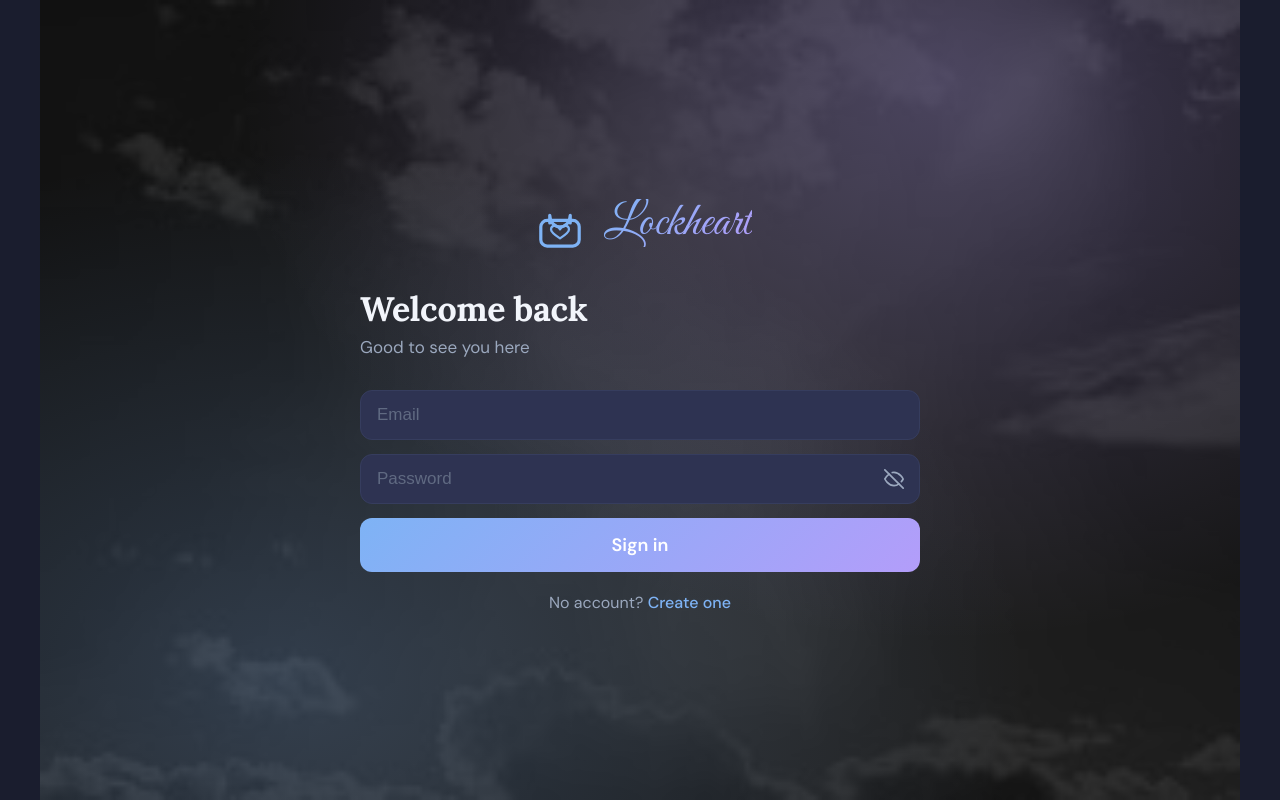
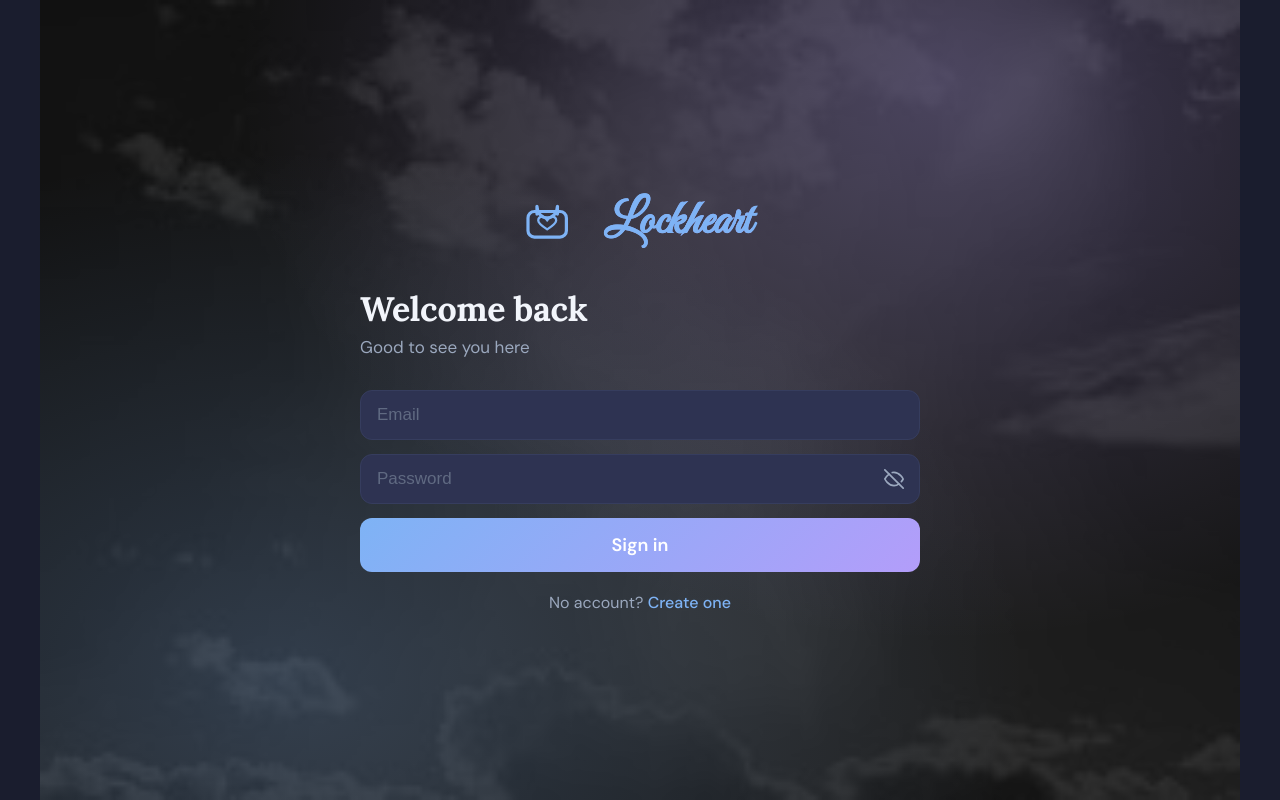
Before and after one commit to mmbower1/dating-app, a React (Vite) app: page /login in a window 1280 px wide. Built offline with nearby package versions, Linux system fonts and the light colour scheme; no server answers.

Commit message:
logo update without claude

```diff
--- a/src/components/Logo.tsx
+++ b/src/components/Logo.tsx
@@ -10,11 +10,11 @@ const Logo = ({ size = 'md', showText = true }: LogoProps) => {
   const px = sizes[size];
 
   return (
-    <div className="logo-lockup" style={{ gap: size === 'lg' ? 12 : 7 }}>
+    <div className="logo-lockup" style={{ gap: size === 'lg' ? 12 : 1 }}>
       <svg
         width={px}
         height={px}
-        viewBox="-5 -5 50 50"
+        viewBox="5 2 50 50"
         fill="none"
         overflow="visible"
         xmlns="http://www.w3.org/2000/svg"
--- a/src/index.css
+++ b/src/index.css
@@ -112,12 +112,12 @@ h1, h2, h3 {
 
 .logo-text {
   font-family: 'Great Vibes', cursive;
-  font-weight: 400;
+  font-weight: 700;
   letter-spacing: 0;
-  line-height: 1;
+  line-height: 1.2;
   background: var(--gradient);
   -webkit-background-clip: text;
-  -webkit-text-fill-color: transparent;
+  /* -webkit-text-fill-color: transparent; */
   background-clip: text;
 }
 
```
